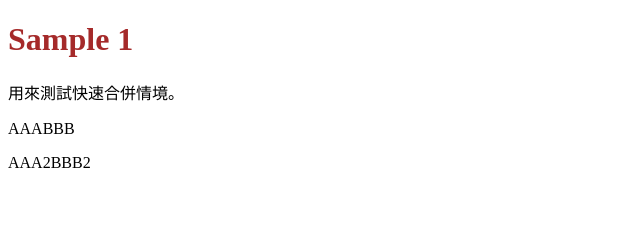
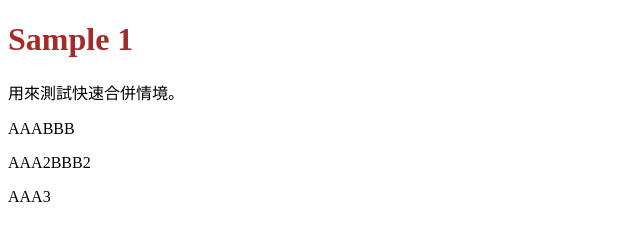
Before and after one commit to GitHubPlayerZero/sample1, a plain HTML site: page index.html in a window 1280 px wide. Shown: the full height of the page, 0-640 px from the left. Drawn offline with Linux system fonts and the light colour scheme.

Commit message:
add p for AAA3

```diff
--- a/index.html
+++ b/index.html
@@ -15,6 +15,7 @@
 	<p>用來測試快速合併情境。</p>
 	<p>AAABBB</p>
 	<p>AAA2BBB2</p>
+	<p>AAA3</p>
 
 </body>
 
```
